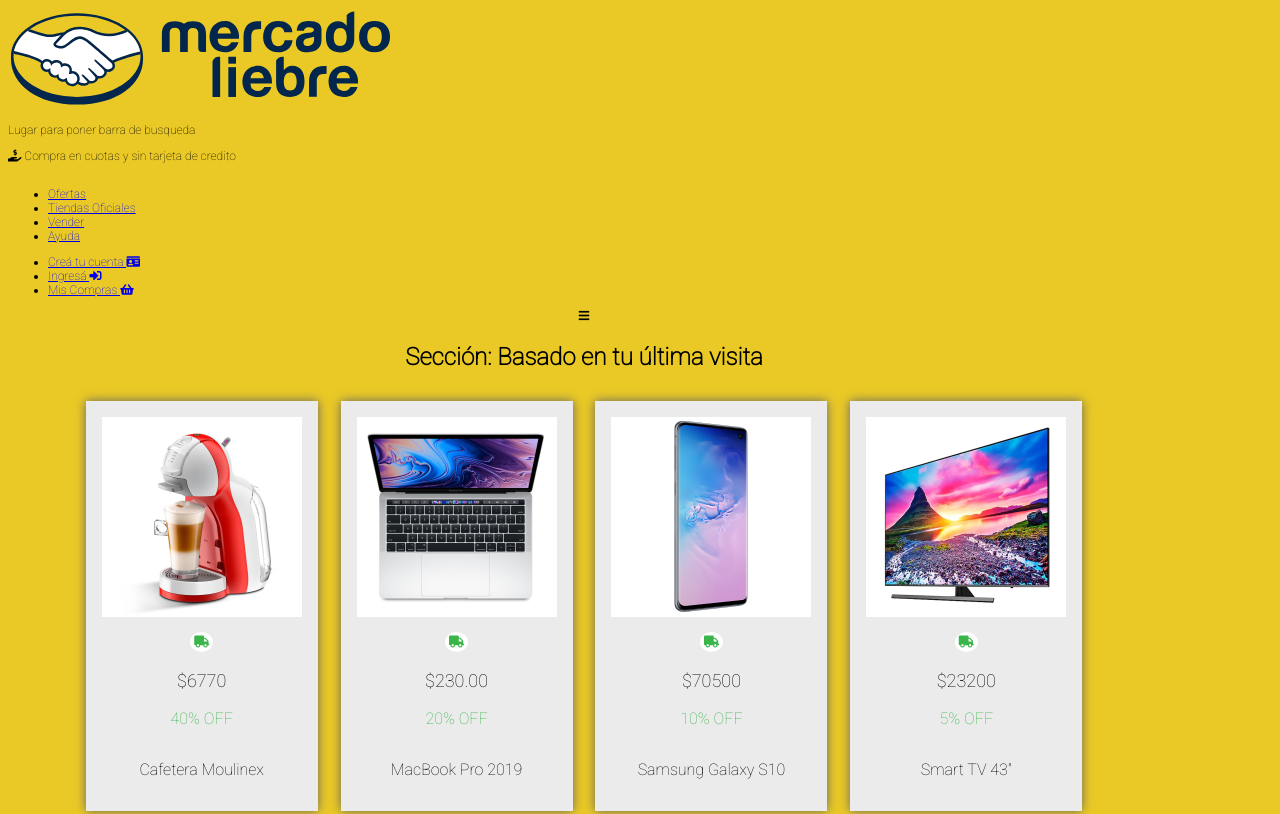
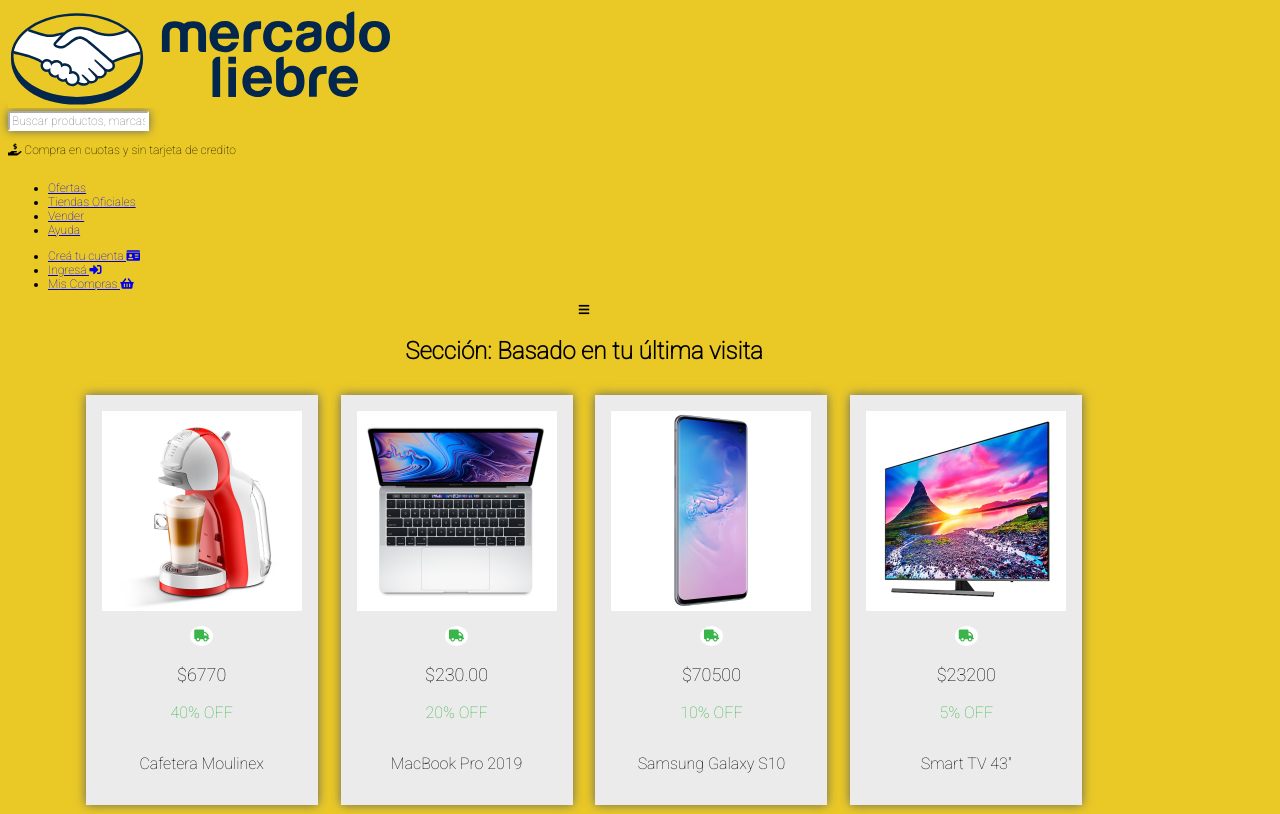
Before and after one commit to mmschiavon/mercadoliebre, a website: page views/home.html in a window 1280 px wide. Shown: the top 814 px of the page. Drawn offline with Linux system fonts and the light colour scheme; files that its build step writes are made by us from their sources; files whose address does not match are found by name.

Commit message:
Barra busqueda

```diff
--- a/public/css/style.css
+++ b/public/css/style.css
@@ -41,6 +41,11 @@
     text-align: center;
     width: 90vw;
 
+}
+#barraDeBusqueda {
+background-color: white;
+border-color: white;
+box-shadow: 0px 0px 10px rgb(100,100,100);
 }
 
 article {
--- a/views/home.html
+++ b/views/home.html
@@ -17,7 +17,7 @@
   <body>
     <header>
       <img height="100px" src="/static/images/logo-mercado-liebre.svg" alt="logo"/>
-      <p> Lugar para poner barra de busqueda</p>
+      <input type="text" name="" id="barraDeBusqueda" placeholder="Buscar productos, marcas" style="display:block;" border="white">
       <p> <i class="fas fa-hand-holding-usd"></i> Compra en cuotas y sin tarjeta de credito</p>
       <nav>
         <ul>
```
